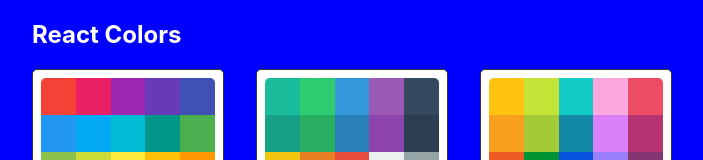
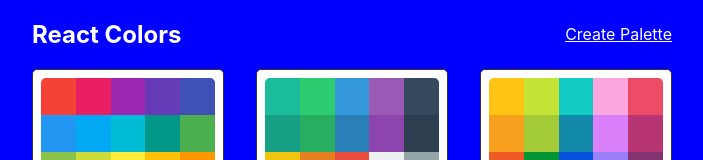
Before and after one commit to dipzcoded/dipzcoded_reactflatuicolor, a React (Create React App) app: page / in a window 1280 px wide. Shown: the top 160 px of the page, without its empty margins (288-991 px from the left). Built offline with nearby package versions, Linux system fonts and the light colour scheme.

Commit message:
add new palette form and link

```diff
--- a/src/App.js
+++ b/src/App.js
@@ -2,12 +2,14 @@
 import Palette from "./components/Palette";
 import PaletteList from "./components/PaletteList";
 import SingleColorPalette from "./components/SingleColorPalette";
+import NewPaletteForm from "./components/NewPaletteForm";
 import { Route, Switch } from "react-router-dom";
 
 function App() {
   return (
     <Switch>
       <Route exact path="/" component={PaletteList} />
+      <Route exact path="/palette/new" component={NewPaletteForm} />
       <Route exact path="/palette/:id" component={Palette} />
       <Route
         exact
@@ -15,8 +17,6 @@
         component={SingleColorPalette}
       />
     </Switch>
-    //
-    // </div>
   );
 }
 
--- /dev/null
+++ b/src/components/NewPaletteForm.js
@@ -0,0 +1,11 @@
+import React, { useState } from "react";
+
+const NewPaletteForm = () => {
+  return (
+    <div>
+      <h1>New Palette Form</h1>
+    </div>
+  );
+};
+
+export default NewPaletteForm;
--- a/src/components/PaletteList.js
+++ b/src/components/PaletteList.js
@@ -1,4 +1,5 @@
 import React from "react";
+import { Link } from "react-router-dom";
 import seedPalette from "../seed";
 import MiniPalette from "./MiniPalette";
 import { withStyles } from "@material-ui/core/styles";
@@ -10,6 +11,7 @@
       <div className={container}>
         <nav className={nav}>
           <h1>React Colors</h1>
+          <Link to="/palette/new">Create Palette</Link>
         </nav>
         <div className={paletteGrid}>
           {seedPalette.map((palette) => (
--- a/src/jss/PaletteListStyle.js
+++ b/src/jss/PaletteListStyle.js
@@ -19,6 +19,11 @@
     width: "100%",
     justifyContent: "space-between",
     color: "white",
+    alignItems: "center",
+    color: "#fff",
+    "& a": {
+      color: "#fff",
+    },
   },
   paletteGrid: {
     boxSizing: "border-box",
```
